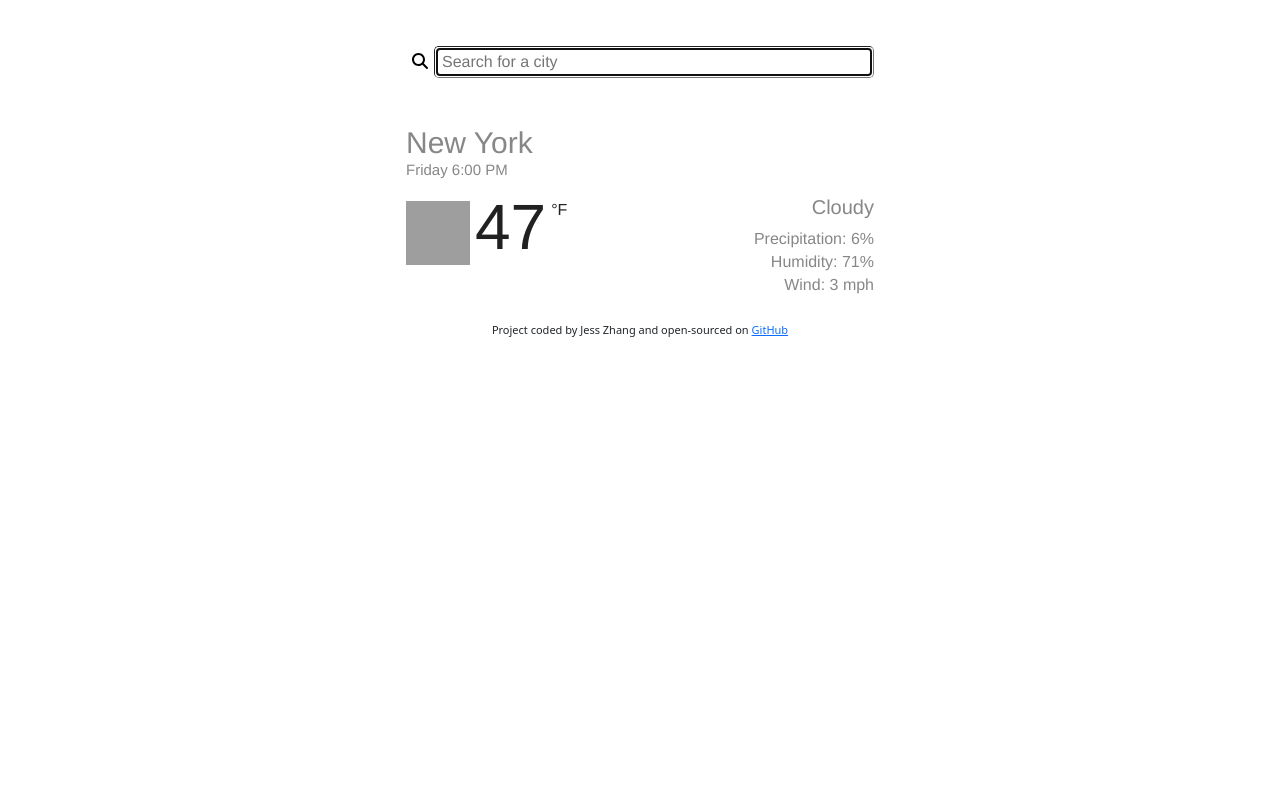
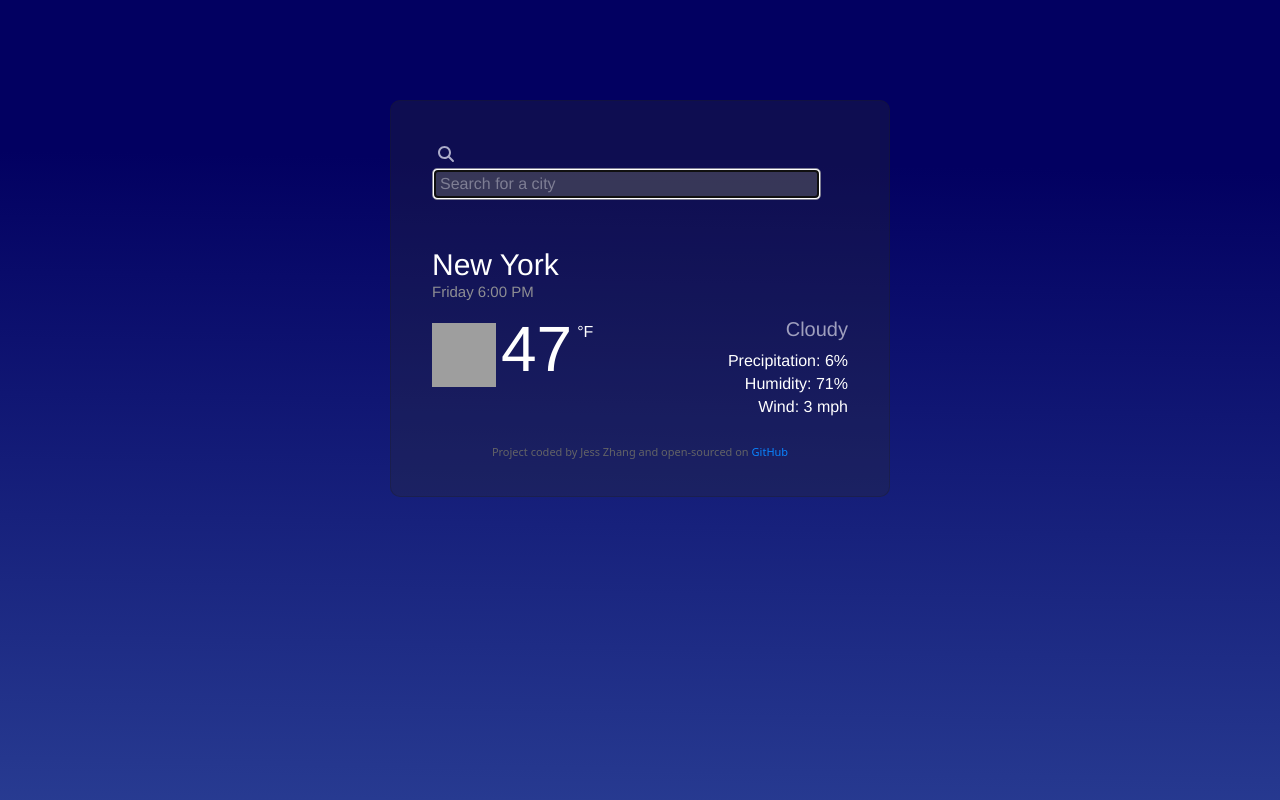
Before and after one commit to jlynzhang/weather-app-v2, a React (Create React App) app: page / in a window 1280 px wide. Shown: the top 800 px of the page. Built offline with nearby package versions, Linux system fonts and the light colour scheme; grey boxes are pictures that could not be loaded; the HTML template or start-up script is replaced by a standard one.

Commit message:
Improve styling

```diff
--- a/src/App.css
+++ b/src/App.css
@@ -1,10 +1,29 @@
+body {
+  background: linear-gradient(
+    181deg,
+    rgb(2, 0, 97) 15%,
+    rgb(97, 149, 219) 158.5%
+  );
+  margin-bottom: 630px;
+}
+
 .App {
   max-width: 500px;
-  margin: 30px auto;
+  margin: 100px auto;
+  padding: 25px;
+  background-color: rgba(44, 44, 46, 0.3);
+  border: 0.5px solid rgba(28, 28, 30, 0.3);
+  border-radius: 10px;
 }
 
 .App footer {
-    font-size: 11px;
-    margin: 10px 0;
-    text-align: center;
+  font-size: 11px;
+  margin: 10px 0;
+  text-align: center;
+  color: rgb(99, 99, 102);
 }
+
+.App footer a {
+  color: rgb(10, 132, 255);
+  text-decoration: none;
+}
--- a/src/WeatherMain.css
+++ b/src/WeatherMain.css
@@ -2,7 +2,7 @@
   font-family: Helvetica;
   padding: 16px;
   border-radius: 13px;
-  color: rgb(135, 135, 135);
+  color: #fff;
 }
 
 .WeatherMain form {
@@ -10,15 +10,30 @@
 }
 
 .WeatherMain input {
-  width: 440px;
+  width: 389px;
   border-width: 1.3px;
   border-radius: 5px;
   padding: 3px 7px;
+  background-color: rgba(82, 82, 92, 0.6);
+  border: 0.5px solid rgb(126, 126, 148);
+}
+
+.WeatherMain ::placeholder {
+  color: rgb(126, 126, 148);
+  font-weight: lighter;
+}
+
+.WeatherMain input:focus {
+  color: #fff;
 }
 
 .WeatherMain button {
   border: none;
   background: transparent;
+}
+
+.WeatherMain .fa-magnifying-glass {
+  color: rgb(172, 172, 201);
 }
 
 .WeatherMain h1 {
@@ -31,12 +46,14 @@
 .WeatherMain h2 {
   font-size: 15px;
   font-weight: 100;
+  color: rgb(142, 142, 147);
 }
 
 .WeatherMain h3 {
   font-size: 20px;
   font-weight: 100;
   text-align: right;
+  color: rgb(159, 159, 190);
 }
 
 .WeatherMain ul {
@@ -59,14 +76,12 @@
 }
 
 .WeatherMain .temperature {
-  color: rgb(33, 33, 33);
   font-size: 64px;
   font-weight: lighter;
   line-height: 64px;
 }
 
 .WeatherMain .unit {
-  color: rgb(33, 33, 33);
   font-size: 16px;
   font-weight: 400;
   position: relative;
```
